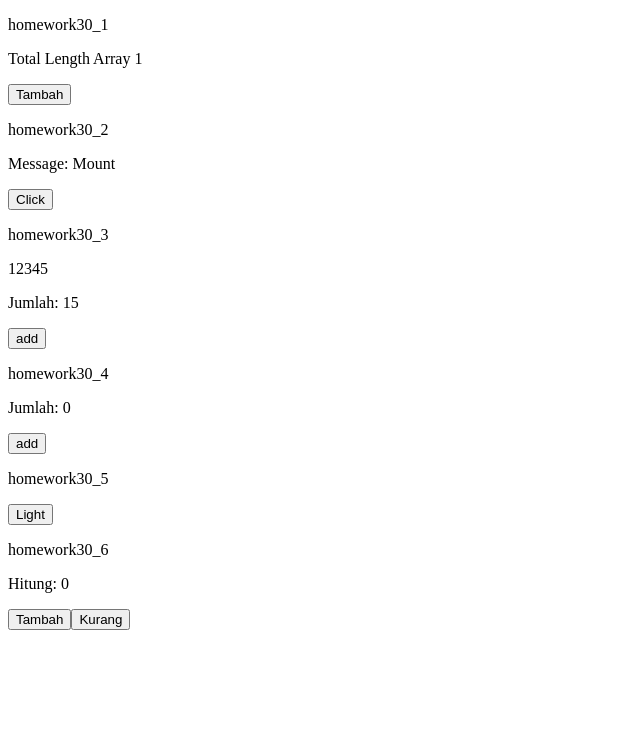
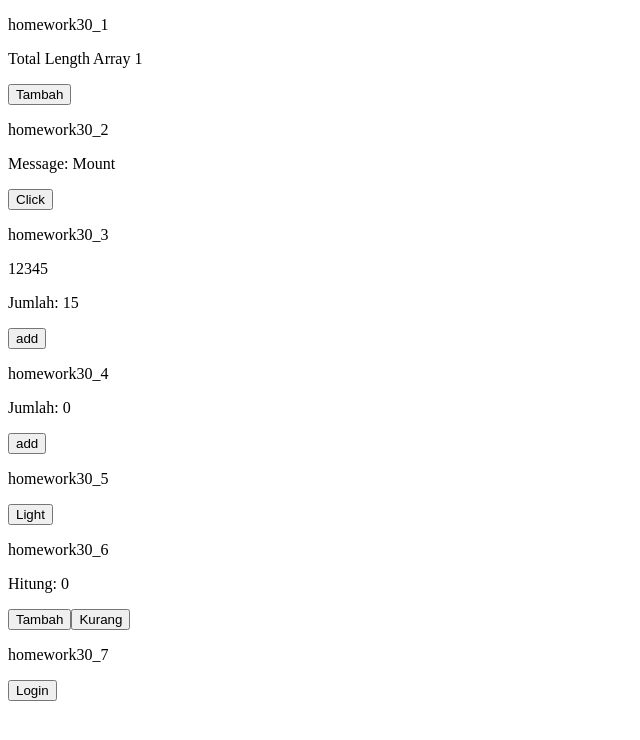
Before and after one commit to kentangkiting/Homework30, a React (Vite) app: page / in a window 1280 px wide. Shown: the top 740 px of the page, without its empty margins (0-640 px from the left). Built offline with nearby package versions, Linux system fonts and the light colour scheme.

Commit message:
homework30_7

```diff
--- /dev/null
+++ b/src/homework30_7.tsx
@@ -0,0 +1,19 @@
+import { useState } from "react";
+import ReactDOM from "react-dom/client";
+import useValue from "./homework30_7_1";
+
+const Auth = () => {
+  const [value, { setValue }] = useValue(false);
+
+  return (
+    <>
+      <div>
+        <button type="button" onClick={() => setValue(!value)}>
+          {value ? "Logout" : "Login"}
+        </button>
+      </div>
+    </>
+  );
+};
+
+export default Auth;
--- /dev/null
+++ b/src/homework30_7_1.tsx
@@ -0,0 +1,8 @@
+import { useState } from "react";
+
+const useValue = (val) => {
+  const [value, setValue] = useState(val);
+  return [value, { setValue }];
+};
+
+export default useValue;
--- a/src/main.tsx
+++ b/src/main.tsx
@@ -6,6 +6,7 @@ import JumlahView from "./homework30_3.tsx";
 import JumlahMemo from "./homework30_4.tsx";
 import ContohContext from "./homework30_5.tsx";
 import HitungComponent from "./homework30_6.tsx";
+import Auth from "./homework30_7.tsx";
 
 createRoot(document.getElementById("root")!).render(
   <StrictMode>
@@ -21,5 +22,7 @@ createRoot(document.getElementById("root")!).render(
     <ContohContext />
     <p>homework30_6</p>
     <HitungComponent />
+    <p>homework30_7</p>
+    <Auth />
   </StrictMode>
 );
```
